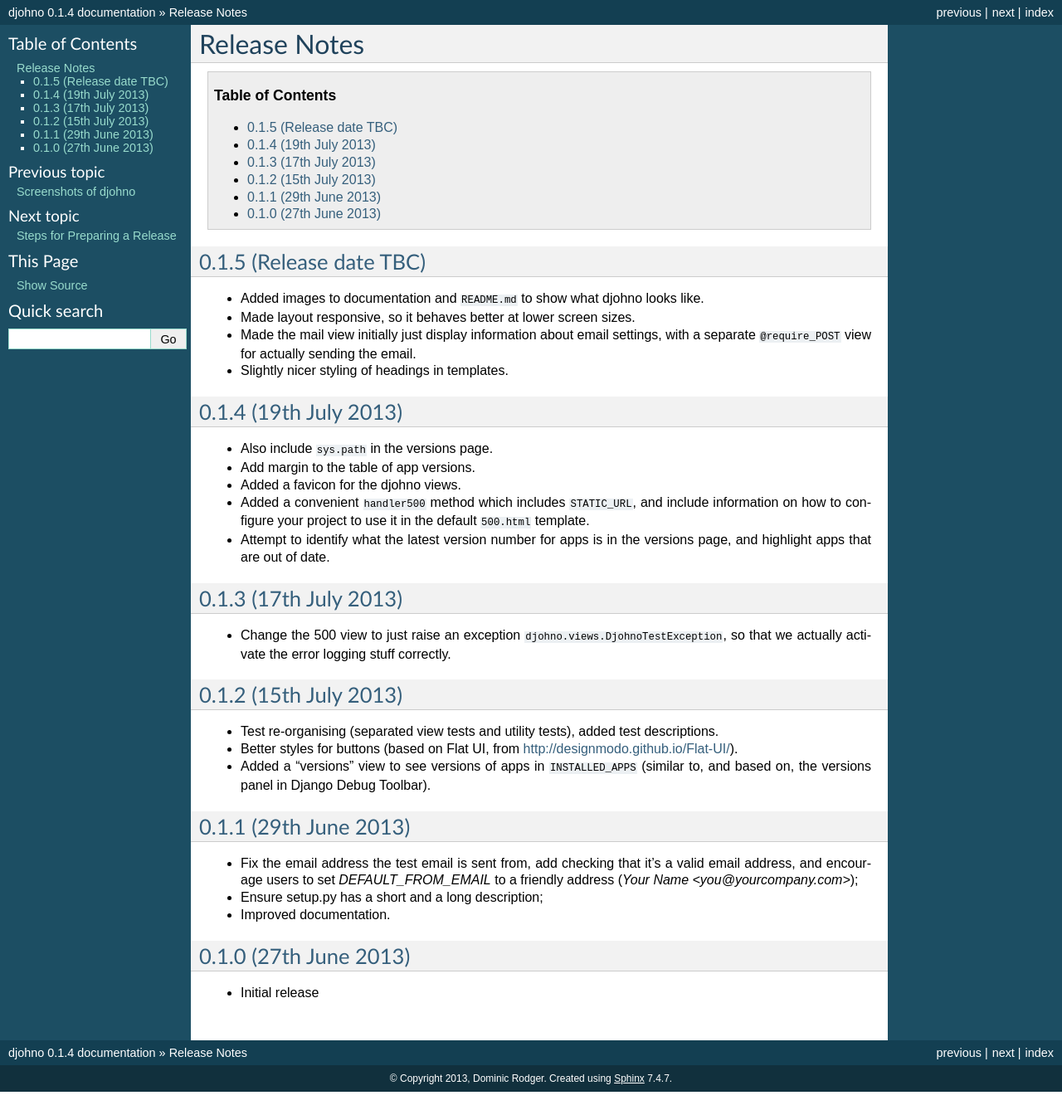
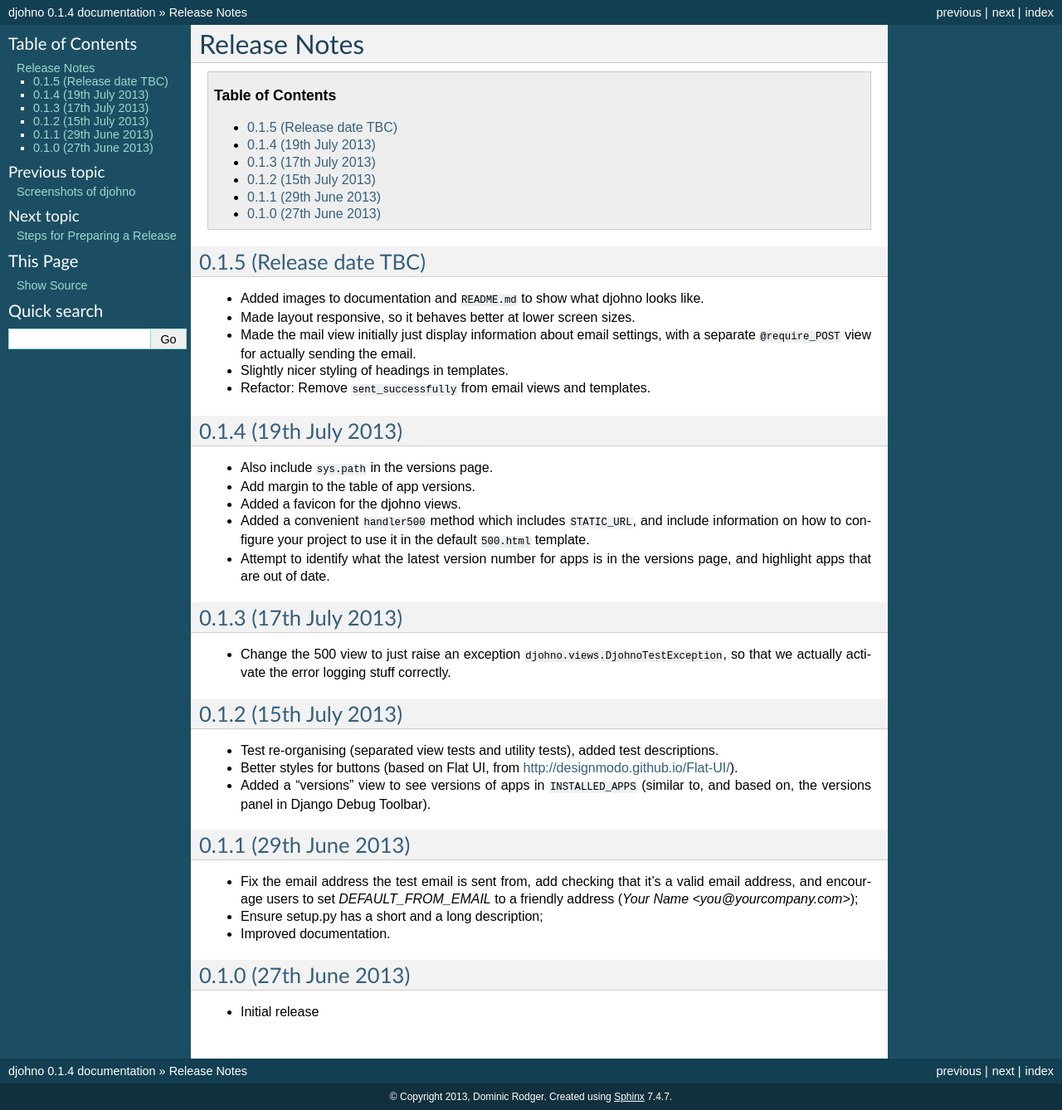
Before and after one commit to dominicrodger/djohno, a Sphinx documentation site: the page built from docs/release_notes.rst, in a window 1280 px wide. Shown: the whole page at 83% size. Built offline with Sphinx 7.4.7, drawn with Linux system fonts in a browser that asks for light colours; before the commit the page ends 1316 px from its top, so only the background shows below that.

Commit message:
Add refactor TODO

```diff
--- a/docs/release_notes.rst
+++ b/docs/release_notes.rst
@@ -14,6 +14,8 @@
   settings, with a separate ``@require_POST`` view for actually
   sending the email.
 * Slightly nicer styling of headings in templates.
+* Refactor: Remove ``sent_successfully`` from email views and
+  templates.
 
 0.1.4 (19th July 2013)
 ======================
```
